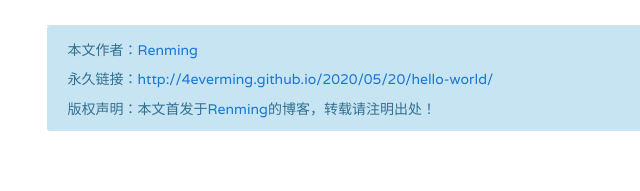
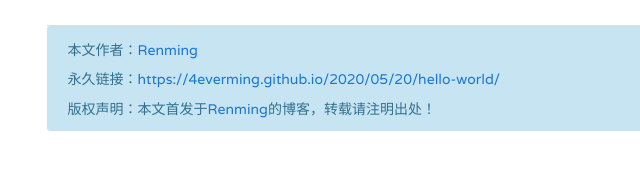
Before and after one commit to 4everming/4everming.github.io, a plain HTML site: page 2020/05/20/hello-world/index.html in a window 1280 px wide. Shown: the part 1067-1258 px from the top of the page, 254-894 px from the left. Drawn offline with Linux system fonts and the light colour scheme.

Commit message:
Site updated: 2020-05-20 21:47:46

```diff
--- a/2020/05/20/hello-world/index.html
+++ b/2020/05/20/hello-world/index.html
@@ -227,13 +227,13 @@
 
   <div class="post-copyright">
     <div class="auth">
-      本文作者：<a href="http://4everming.github.io">Renming</a>
+      本文作者：<a href="https://4everming.github.io">Renming</a>
     </div>
     <div class="link">
-      永久链接：<a href="http://4everming.github.io/2020/05/20/hello-world/">http://4everming.github.io/2020/05/20/hello-world/</a>
+      永久链接：<a href="https://4everming.github.io/2020/05/20/hello-world/">https://4everming.github.io/2020/05/20/hello-world/</a>
     </div>
     <div class="declare">
-      版权声明：本文首发于<a href="http://4everming.github.io">Renming</a>的博客，转载请注明出处！
+      版权声明：本文首发于<a href="https://4everming.github.io">Renming</a>的博客，转载请注明出处！
     </div>
   </div>
 
@@ -245,7 +245,7 @@
         <footer>
           <div class="copyright">
             ©2020
-            <a href="http://4everming.github.io">Renming</a> Powered by <a href="https://hexo.io" target="_blank" rel="noopener">Hexo</a> |
+            <a href="https://4everming.github.io">Renming</a> Powered by <a href="https://hexo.io" target="_blank" rel="noopener">Hexo</a> |
             <a href="https://github.com/shixiaohu2206/hexo-theme-huhu" target="_blank" rel="noopener">hexo-theme-huhu</a>
           </div>
 
--- a/content.json
+++ b/content.json
@@ -1 +1 @@
-{"meta":{"title":"Hexo","subtitle":"","description":"","author":"Renming","url":"http://4everming.github.io","root":"/"},"posts":[{"tags":[],"title":"Hello World","date":"2020/05/20","text":"Welcome to Hexo! This is your very first post. Check documentation for more info. If you get any problems when using Hexo, you can find the answer in troubleshooting or you can ask me on GitHub. Quick StartCreate a new post1$ hexo new \"My New Post\" More info: Writing Run server1$ hexo server More info: Server Generate static files1$ hexo generate More info: Generating Deploy to remote sites1$ hexo deploy More info: Deployment","permalink":"http://4everming.github.io/2020/05/20/hello-world/","photos":[]}],"categories":[],"tags":[]}
+{"meta":{"title":"Hexo","subtitle":"","description":"","author":"Renming","url":"https://4everming.github.io","root":"/"},"posts":[{"tags":[],"title":"Hello World","date":"2020/05/20","text":"Welcome to Hexo! This is your very first post. Check documentation for more info. If you get any problems when using Hexo, you can find the answer in troubleshooting or you can ask me on GitHub. Quick StartCreate a new post1$ hexo new \"My New Post\" More info: Writing Run server1$ hexo server More info: Server Generate static files1$ hexo generate More info: Generating Deploy to remote sites1$ hexo deploy More info: Deployment","permalink":"https://4everming.github.io/2020/05/20/hello-world/","photos":[]}],"categories":[],"tags":[]}
```
Also changed, not shown: archives/2020/05/index.html (+1 -1 lines), archives/2020/index.html (+1 -1 lines), archives/index.html (+1 -1 lines), index.html (+1 -1 lines).
